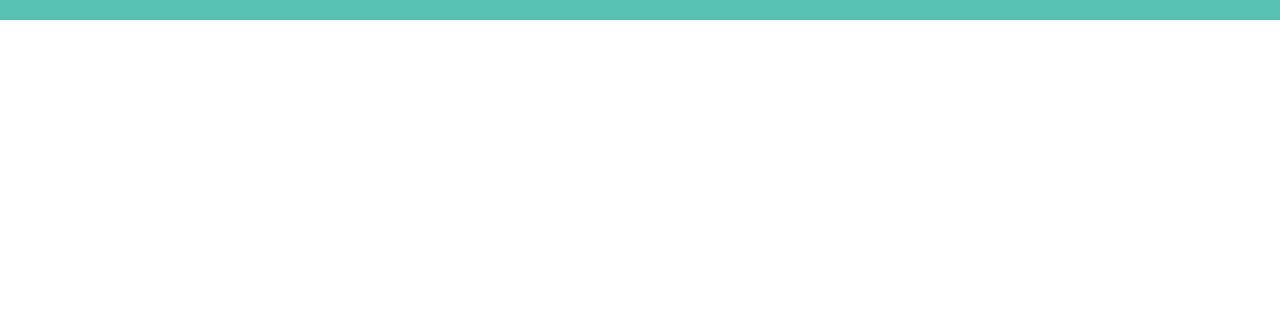
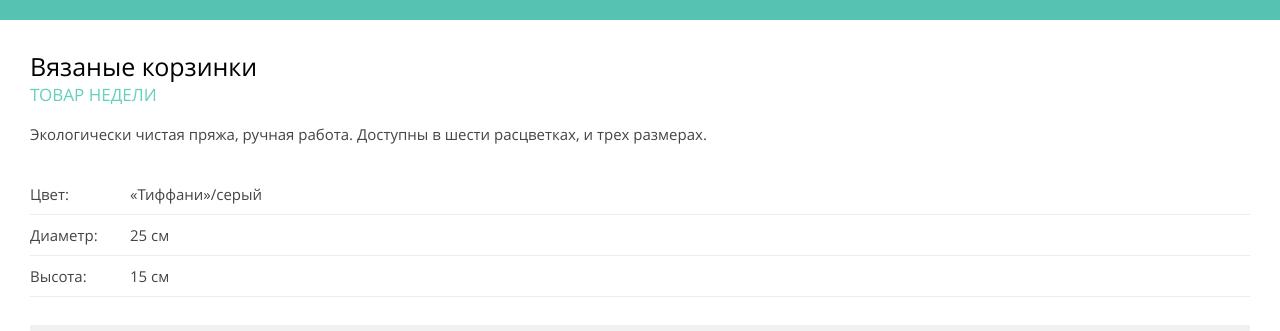
Before and after one commit to kelter-js/bears, a React (Create React App) app: page / in a window 1280 px wide. Shown: the part 469-800 px from the top of the page. Built offline with nearby package versions, Linux system fonts and the light colour scheme.

Commit message:
feat: added new component render on main page

```diff
--- a/src/Modules/Main/Main.tsx
+++ b/src/Modules/Main/Main.tsx
@@ -1,11 +1,13 @@
+import { MainItemCard } from "../../components/MainItemCard";
 import { Header } from "../../components/Header";
 import { Promo } from "../../components/Promo";
+import { Features } from "../../components/Features";
 
-export const Main = () => {
-  return (
-    <div>
-      <Header />
-      <Promo />
-    </div>
-  );
-};
+export const Main = () => (
+  <div>
+    <Header />
+    <Promo />
+    <MainItemCard />
+    <Features />
+  </div>
+);
--- /dev/null
+++ b/src/components/MainItemCard/index.ts
@@ -0,0 +1 @@
+export { MainItemCard } from "./MainItemCard";
```
